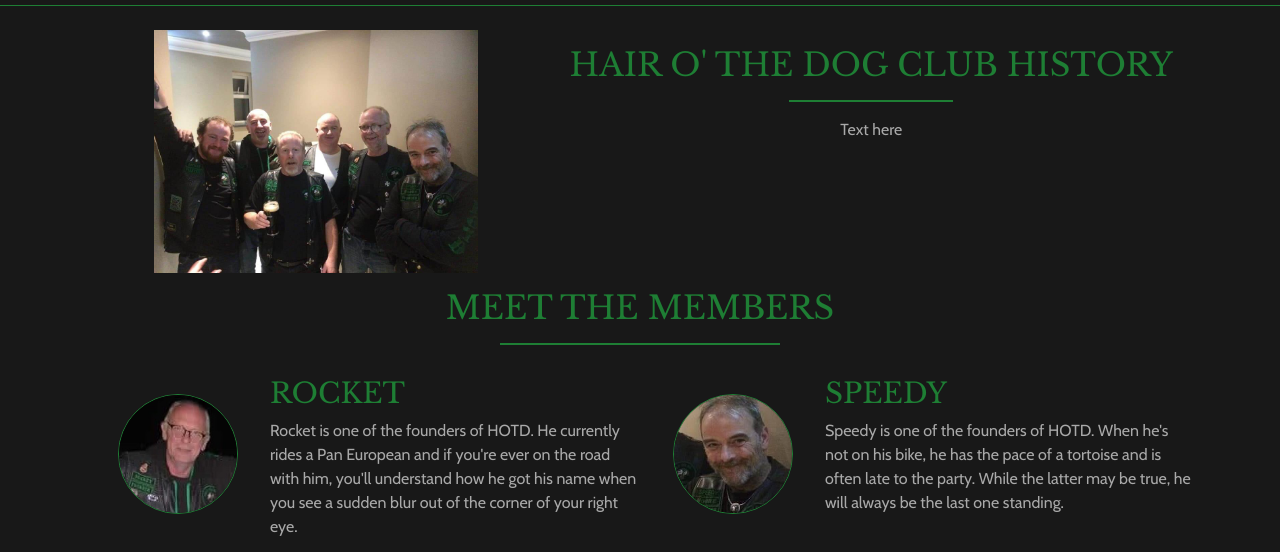
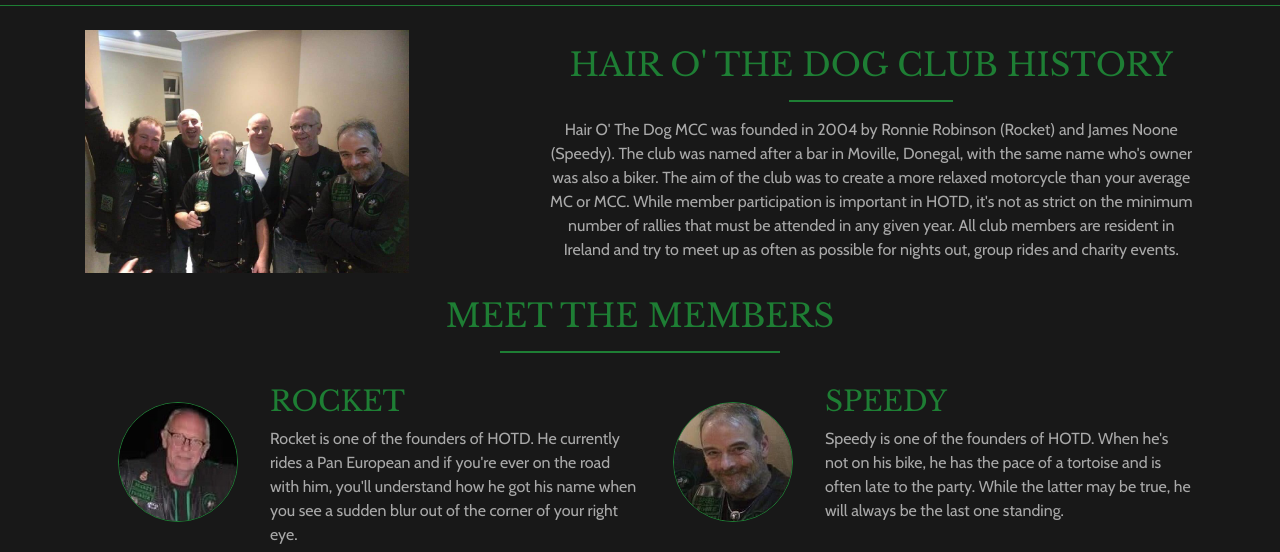
Before and after one commit to Daisy-McG/MilestoneProject-1, a plain HTML site: page about.html in a window 1280 px wide. Shown: the part 227-779 px from the top of the page. Drawn offline with nearby package versions, Linux system fonts and the light colour scheme.

Commit message:
Fixed alignment issues in medium screen sizes

```diff
--- a/about.html
+++ b/about.html
@@ -65,13 +65,18 @@
         <!-- Start Club History -->
             <div class="container">
                 <div class="row no-gutters">
-                    <div class="col-sm-12 col-md-5 text-center">
+                    <div class="col-sm-12 col-md-5 member-alignment">
                         <img src="assets/images/club-photo.jpg" alt="Photo of the club members" class="img-fluid" id="club-photo"/>
                     </div>
                     <div class="col-sm-12 col-md-7 text-center">
                         <h2>Hair O' The Dog Club History</h2>
                         <hr class="hr-style">
-                        <p class="main-text">Text here</p>
+                        <p class="main-text">Hair O' The Dog MCC was founded in 2004 by Ronnie Robinson (Rocket) and James Noone (Speedy).
+                        The club was named after a bar in Moville, Donegal, with the same name who's owner was also a biker.
+                        The aim of the club was to create a more relaxed motorcycle than your average MC or MCC. While member participation
+                        is important in HOTD, it's not as strict on the minimum number of rallies that must be attended in any given year.
+                        All club members are resident in Ireland and try to meet up as often as possible for nights out, group rides and charity
+                        events. </p>
                     </div>
                 </div>
             </div>
```
